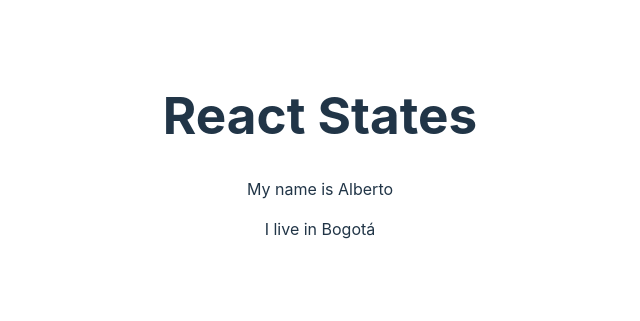
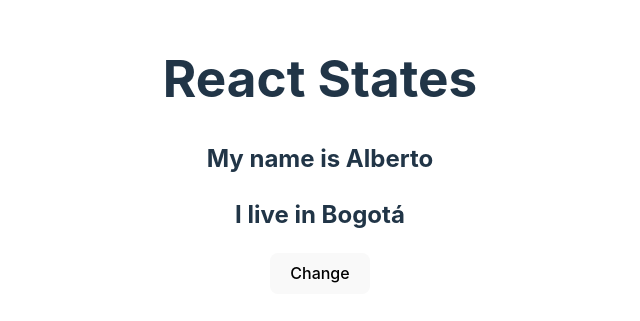
Before and after one commit to jlcarrascof/React-Lectures, a React (Vite) app in the folder react-states/: page / in a window 1280 px wide. Shown: the part 245-566 px from the top of the page, without its empty margins (320-960 px from the left). Built offline with nearby package versions, Linux system fonts and the light colour scheme.

Commit message:
Using setState to render values properties

```diff
--- a/react-states/src/App.jsx
+++ b/react-states/src/App.jsx
@@ -14,8 +14,11 @@ class App extends React.Component {
     return (
       <div>
         <h1>React States</h1>
-        <p>My name is {this.state.name}</p>
-        <p>I live in {this.state.city}</p>
+        <h2>My name is {this.state.name}</h2>
+        <h2>I live in {this.state.city}</h2>
+        <button onClick={() => {
+          this.setState({name: 'Juan', city: 'Medellín'})
+        }}>Change</button>
       </div>
     )
   }
```
